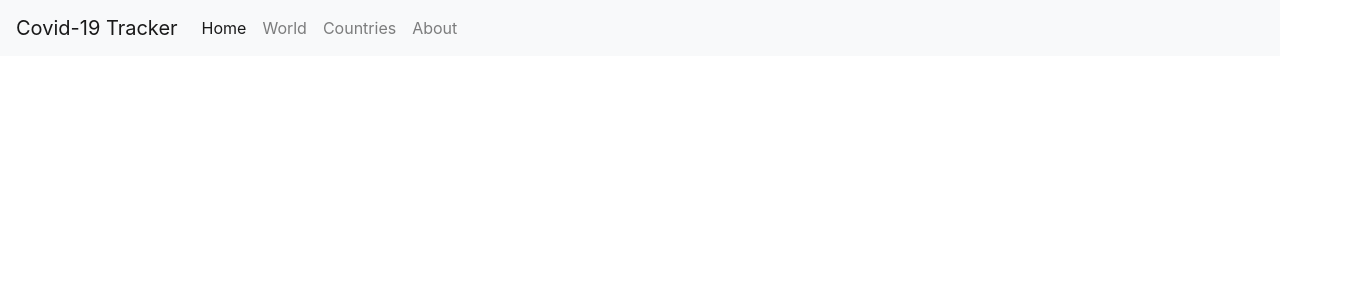
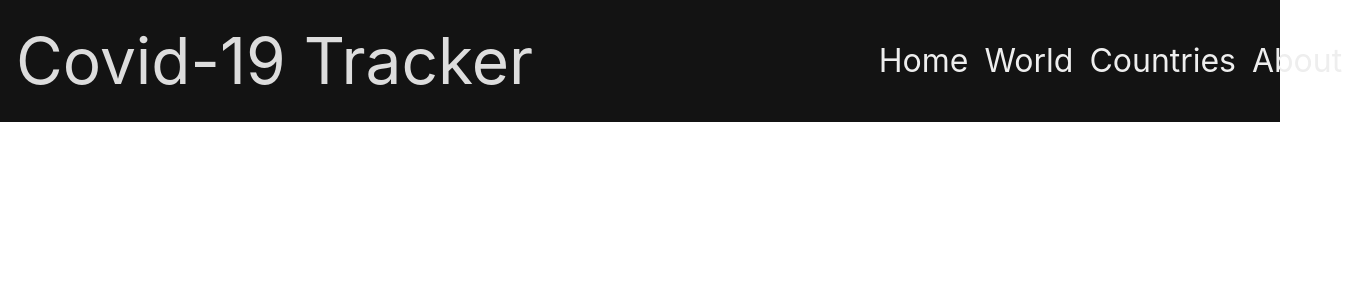
Before and after one commit to srajang123/covid, a React (Create React App) app: page / in a window 1280 px wide. Shown: the top 300 px of the page, 1350 px wide, since content can reach past the window. Built offline with nearby package versions, Linux system fonts and the light colour scheme.

Commit message:
Basic styling of Header

```diff
--- a/src/Components/Header.js
+++ b/src/Components/Header.js
@@ -3,24 +3,24 @@ import '../css/Header.css';
 const Header=props=>{
     return(
         <div className='header'>
-        <nav className="navbar navbar-expand-lg navbar-light bg-light">
-            <a className="navbar-brand" href='/'>Covid-19 Tracker</a>
+            <nav className="navbar navbar-expand-lg navbar-light bg-light covid-nav">
+                <a className="navbar-brand covid-nav-brand" href='/'>Covid-19 Tracker</a>
                 <button className="navbar-toggler" type="button" data-toggle="collapse" data-target="#navbarSupportedContent" aria-controls="navbarSupportedContent" aria-expanded="false" aria-label="Toggle navigation">
                     <span className="navbar-toggler-icon"></span>
                 </button>
                 <div className="collapse navbar-collapse" id="navbarSupportedContent">
-                <ul className="navbar-nav mr-auto">
-                    <li className="nav-item active">
-                        <a className="nav-link" href="/">Home</a>
+                    <ul className="navbar-nav mr-auto covid-navbar-nav">
+                        <li className="nav-item covid-nav-item active">
+                            <a className="nav-link covid-nav-link" href="/">Home</a>
                         </li>
-                    <li className="nav-item">
-                        <a className="nav-link" href="/world">World</a>
+                        <li className="nav-item covid-nav-item">
+                            <a className="nav-link covid-nav-link" href="/world">World</a>
                         </li>
-                    <li className="nav-item">
-                        <a className="nav-link" href="/countries">Countries</a>
+                        <li className="nav-item covid-nav-item">
+                            <a className="nav-link covid-nav-link" href="/countries">Countries</a>
                         </li>
-                    <li className="nav-item">
-                        <a className="nav-link" href="/about">About</a>
+                        <li className="nav-item covid-nav-item">
+                            <a className="nav-link covid-nav-link" href="/about">About</a>
                         </li>
                     </ul>
                 </div>
--- a/src/css/Header.css
+++ b/src/css/Header.css
@@ -0,0 +1,18 @@
+.covid-nav {
+    background-color: #131313 !important;
+}
+
+.covid-nav .covid-nav-brand {
+    color: #dddddd !important;
+    font-size: 8vh !important;
+}
+
+.covid-nav-item .covid-nav-link {
+    color: #eee !important;
+    font-size: 4vh;
+}
+
+.covid-navbar-nav {
+    position: relative;
+    left: 45%;
+}
```
Lines whose indentation alone changed are shown as unchanged.
